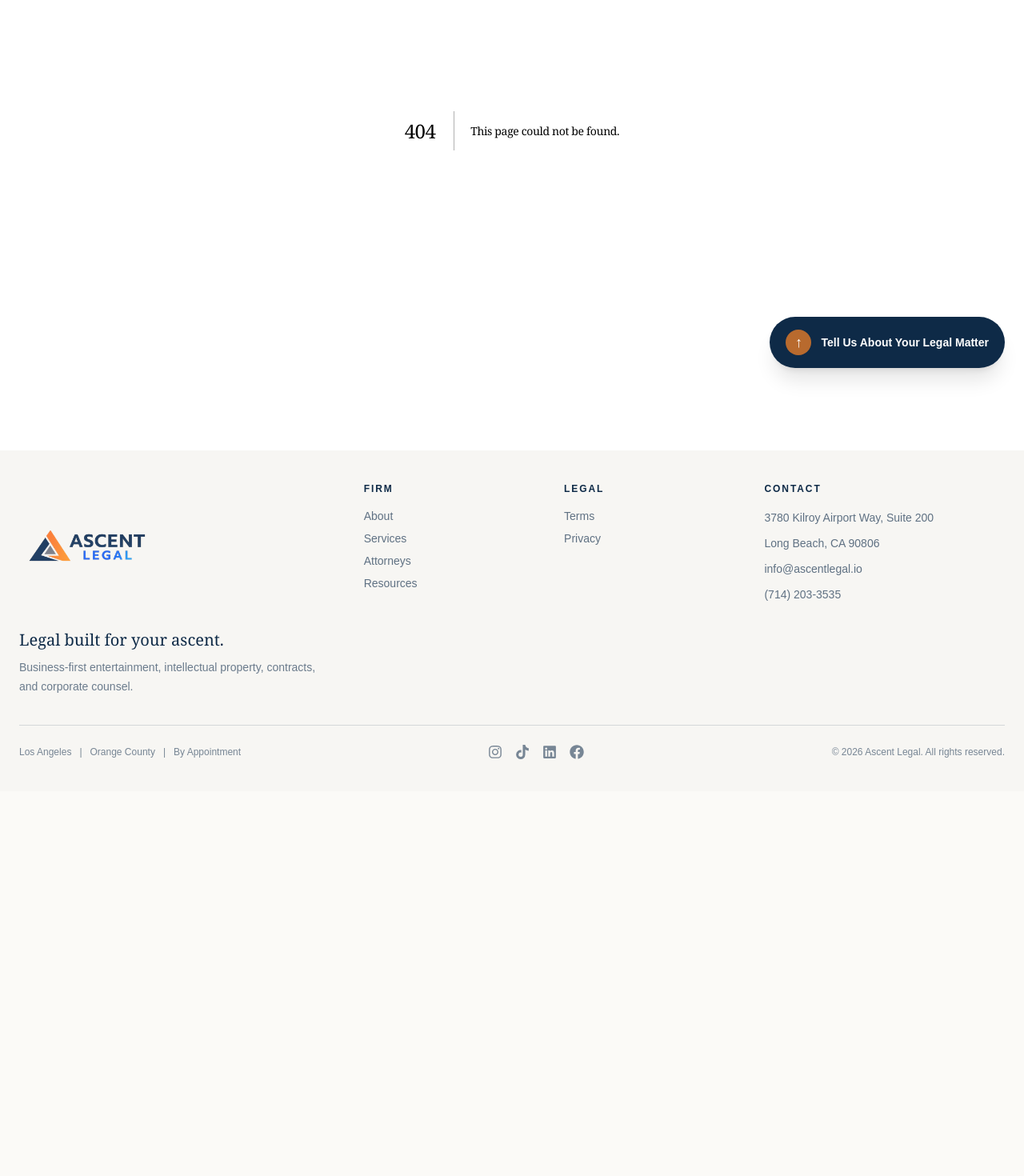
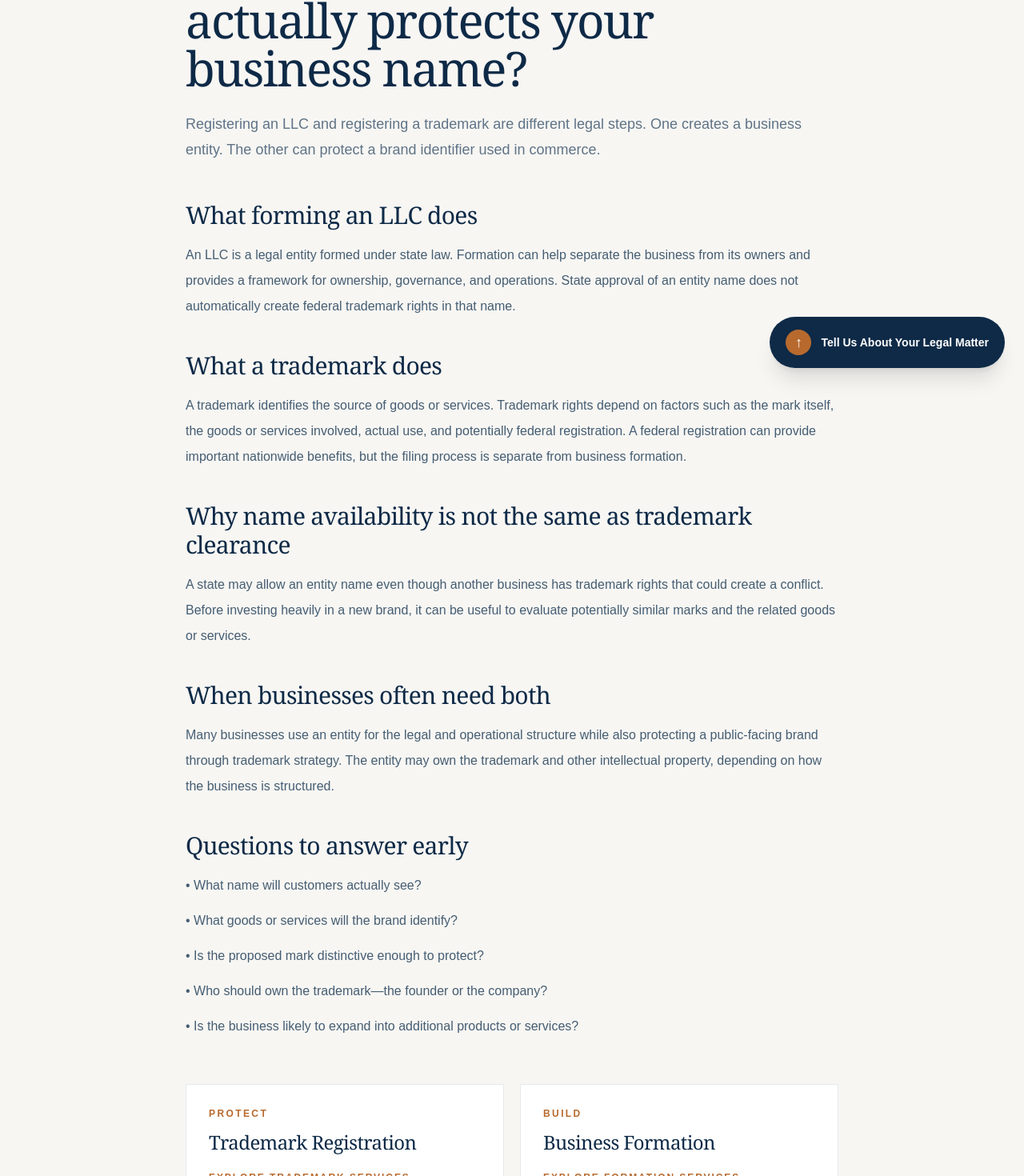
Before and after one commit to ajdreams17/Ascentlegal, a Next.js app: page /resources/llc-vs-trademark-business-name in a window 1280 px wide. Before the commit this address had no page. Shown: the part 316-1786 px from the top of the page at 80% size. Before the commit the page ends 1305 px from the top, so only its background shows below. Built offline with nearby package versions, Linux system fonts and the light colour scheme.

Commit message:
Add LLC versus trademark guide

```diff
--- /dev/null
+++ b/app/resources/llc-vs-trademark-business-name/page.jsx
@@ -0,0 +1,112 @@
+import Link from "next/link";
+
+export const metadata = {
+  title: "LLC vs. Trademark: What Protects Your Business Name? | Ascent Legal",
+  description:
+    "Forming an LLC and registering a trademark do different things. Learn how entity formation and trademark protection interact when building a business or brand.",
+  alternates: {
+    canonical: "/resources/llc-vs-trademark-business-name",
+  },
+  openGraph: {
+    type: "article",
+    title: "LLC vs. Trademark: What Protects Your Business Name?",
+    description:
+      "Understand the difference between forming an LLC and registering a trademark for your business name.",
+    url: "/resources/llc-vs-trademark-business-name",
+  },
+};
+
+export default function LLCVsTrademarkPage() {
+  return (
+    <main className="bg-[#F7F6F3] text-[#0E2A47]">
+      <article className="mx-auto max-w-4xl px-6 py-20 sm:px-10">
+        <nav className="text-xs font-semibold uppercase tracking-[0.18em] text-[#7A8794]">
+          <Link href="/resources" className="hover:text-[#B86A2E]">Resources</Link>
+          <span className="mx-2">/</span>
+          Trademarks
+        </nav>
+
+        <p className="mt-10 text-xs font-semibold uppercase tracking-[0.3em] text-[#B86A2E]">Trademarks + Business Formation</p>
+        <h1 className="mt-5 font-serif text-5xl leading-tight tracking-[-0.03em] sm:text-6xl">
+          LLC vs. trademark: what actually protects your business name?
+        </h1>
+        <p className="mt-6 text-lg leading-8 text-[#5F7386]">
+          Registering an LLC and registering a trademark are different legal steps. One creates
+          a business entity. The other can protect a brand identifier used in commerce.
+        </p>
+
+        <div className="mt-12 space-y-10 text-base leading-8 text-[#455D72]">
+          <section>
+            <h2 className="font-serif text-3xl text-[#0E2A47]">What forming an LLC does</h2>
+            <p className="mt-4">
+              An LLC is a legal entity formed under state law. Formation can help separate the
+              business from its owners and provides a framework for ownership, governance, and
+              operations. State approval of an entity name does not automatically create federal
+              trademark rights in that name.
+            </p>
+          </section>
+
+          <section>
+            <h2 className="font-serif text-3xl text-[#0E2A47]">What a trademark does</h2>
+            <p className="mt-4">
+              A trademark identifies the source of goods or services. Trademark rights depend on
+              factors such as the mark itself, the goods or services involved, actual use, and
+              potentially federal registration. A federal registration can provide important
+              nationwide benefits, but the filing process is separate from business formation.
+            </p>
+          </section>
+
+          <section>
+            <h2 className="font-serif text-3xl text-[#0E2A47]">Why name availability is not the same as trademark clearance</h2>
+            <p className="mt-4">
+              A state may allow an entity name even though another business has trademark rights
+              that could create a conflict. Before investing heavily in a new brand, it can be
+              useful to evaluate potentially similar marks and the related goods or services.
+            </p>
+          </section>
+
+          <section>
+            <h2 className="font-serif text-3xl text-[#0E2A47]">When businesses often need both</h2>
+            <p className="mt-4">
+              Many businesses use an entity for the legal and operational structure while also
+              protecting a public-facing brand through trademark strategy. The entity may own the
+              trademark and other intellectual property, depending on how the business is structured.
+            </p>
+          </section>
+
+          <section>
+            <h2 className="font-serif text-3xl text-[#0E2A47]">Questions to answer early</h2>
+            <ul className="mt-4 space-y-3">
+              <li>• What name will customers actually see?</li>
+              <li>• What goods or services will the brand identify?</li>
+              <li>• Is the proposed mark distinctive enough to protect?</li>
+              <li>• Who should own the trademark—the founder or the company?</li>
+              <li>• Is the business likely to expand into additional products or services?</li>
+            </ul>
+          </section>
+        </div>
+
+        <div className="mt-14 grid gap-5 md:grid-cols-2">
+          <div className="border border-[#0E2A47]/10 bg-white p-7">
+            <p className="text-xs font-semibold uppercase tracking-[0.2em] text-[#B86A2E]">Protect</p>
+            <h2 className="mt-3 font-serif text-2xl">Trademark Registration</h2>
+            <Link href="/services/trademark" className="mt-5 inline-flex text-xs font-bold uppercase tracking-[0.16em] text-[#B86A2E]">
+              Explore Trademark Services →
+            </Link>
+          </div>
+          <div className="border border-[#0E2A47]/10 bg-white p-7">
+            <p className="text-xs font-semibold uppercase tracking-[0.2em] text-[#B86A2E]">Build</p>
+            <h2 className="mt-3 font-serif text-2xl">Business Formation</h2>
+            <Link href="/services/corporate-formation" className="mt-5 inline-flex text-xs font-bold uppercase tracking-[0.16em] text-[#B86A2E]">
+              Explore Formation Services →
+            </Link>
+          </div>
+        </div>
+
+        <p className="mt-8 text-xs leading-5 text-[#7A8794]">
+          This article is general information only and is not legal advice. Reading it does not create an attorney-client relationship.
+        </p>
+      </article>
+    </main>
+  );
+}
```
